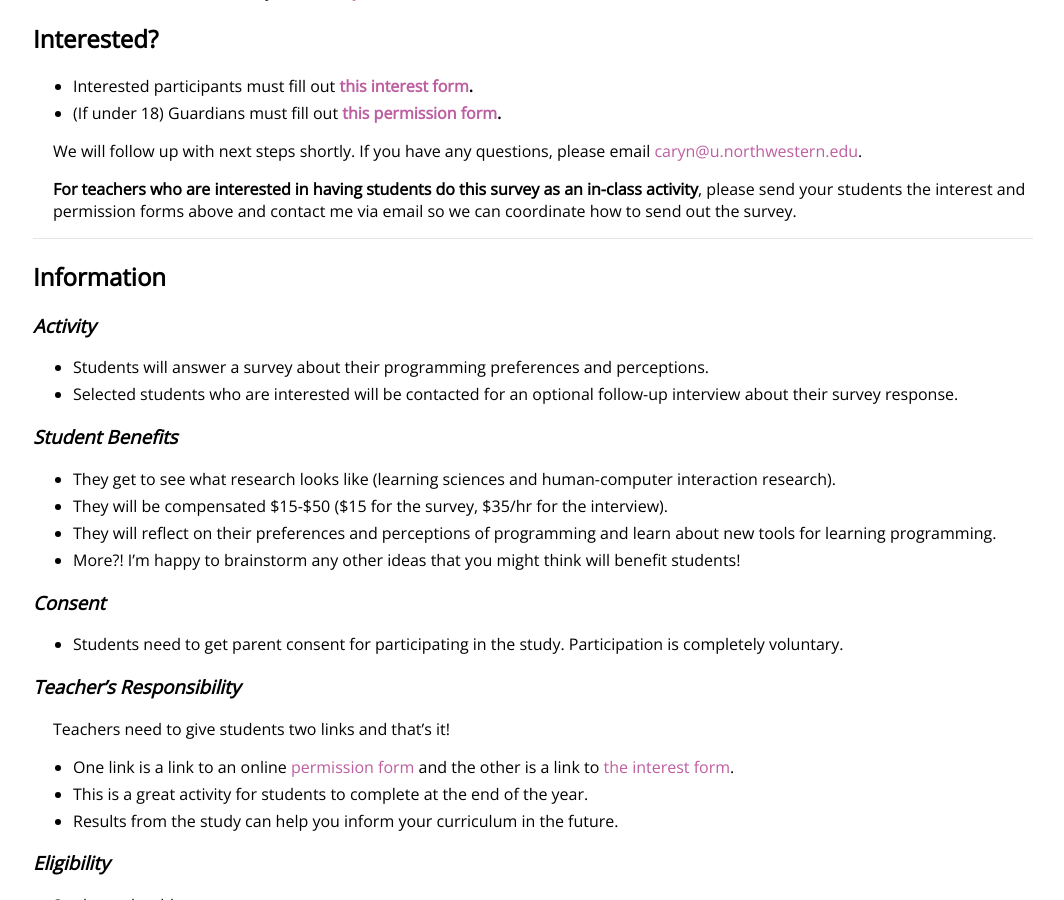
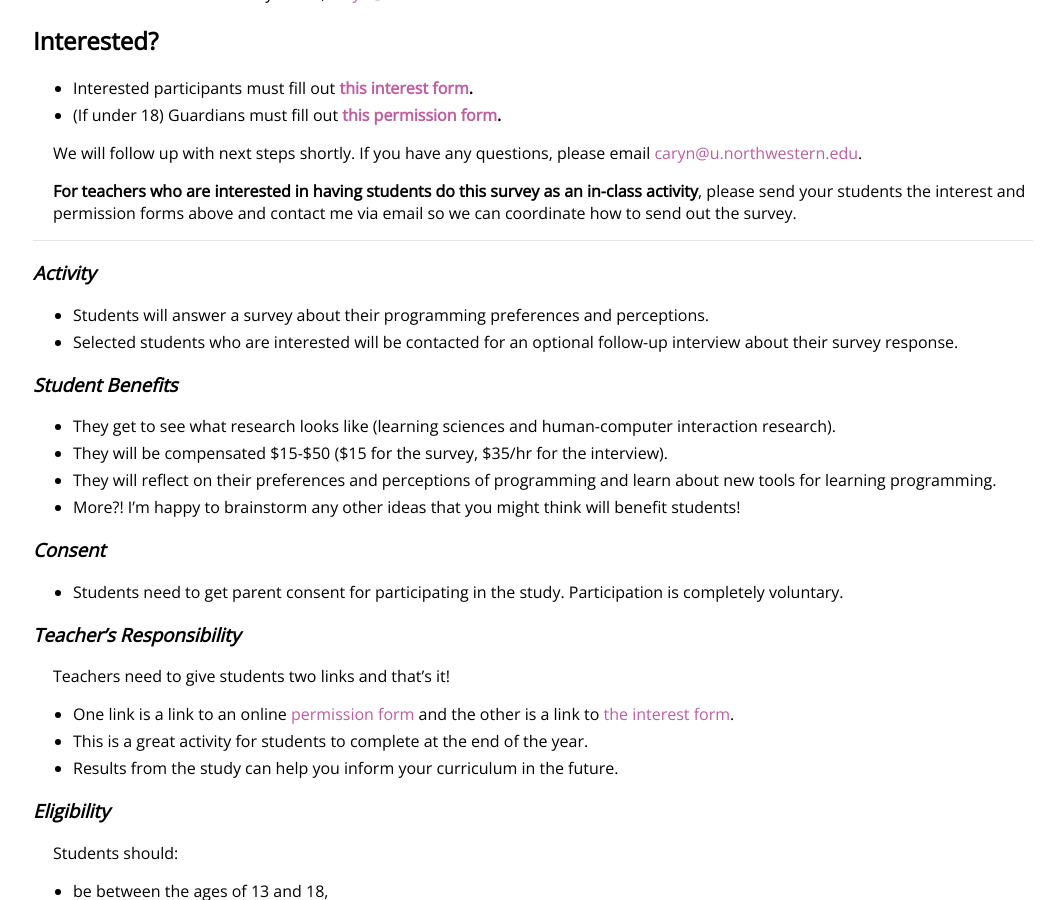
Before and after one commit to carynbear/carynbear.github.io, a Jekyll site: the page built from programmingstudy.md, in a window 1280 px wide and 900 px high, scrolled down 439 px. Shown: the whole window, without its empty margins (107-1171 px from the left). Built offline with Jekyll 4.4.1, drawn with Linux system fonts in a browser that asks for light colours.

Commit message:
Update programmingstudy.md

```diff
--- a/programmingstudy.md
+++ b/programmingstudy.md
@@ -5,7 +5,7 @@ layout: default
 <img class="profile-picture" src="northwestern.png">
 
 # Preferences and Perceptions of Programming Study
-#### Conducted by Northwestern University
+### Conducted by Northwestern University
 
 ## Contacts
 - **Principal Investigator:** Eleanor O'Rourke, eorourke@northwestern.edu
@@ -20,8 +20,6 @@ We will follow up with next steps shortly. If you have any questions, please ema
 **For teachers who are interested in having students do this survey as an in-class activity**, please send your students the interest and permission forms above and contact me via email so we can coordinate how to send out the survey.
 
 ---
-
-## Information
 
 ### _**Activity**_
 - Students will answer a survey about their programming preferences and perceptions.
```
